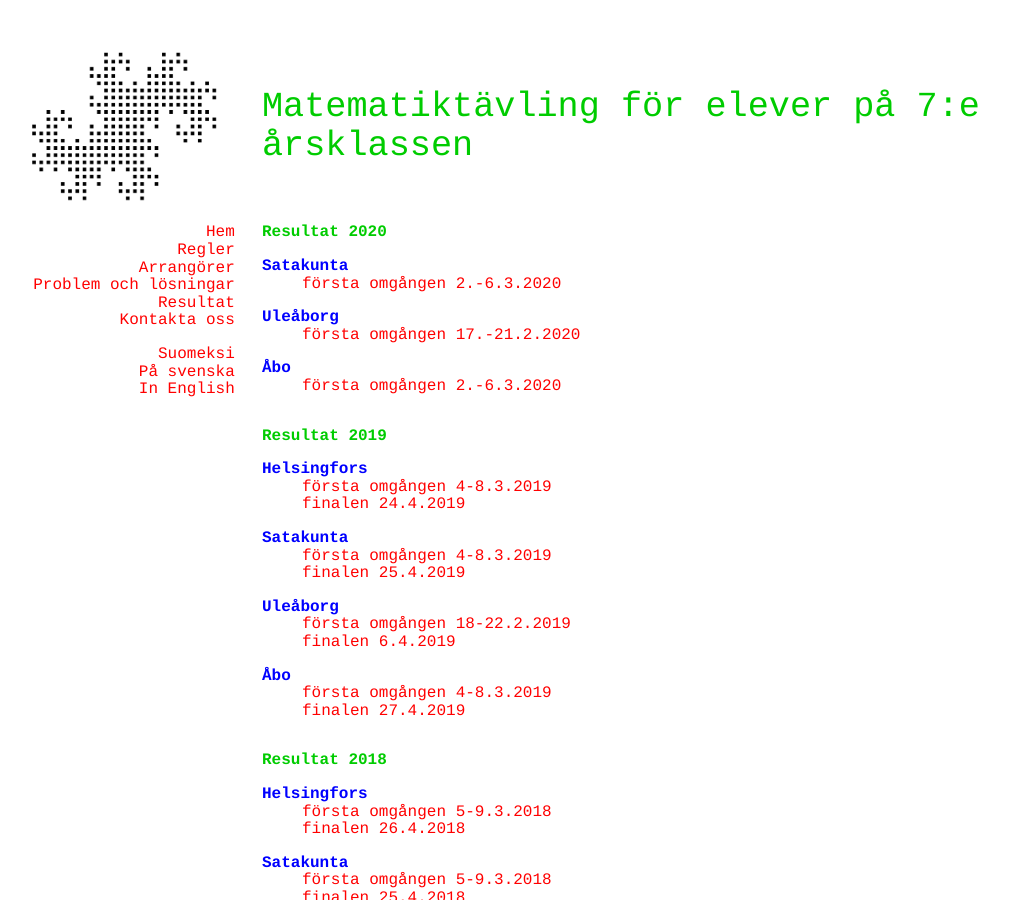
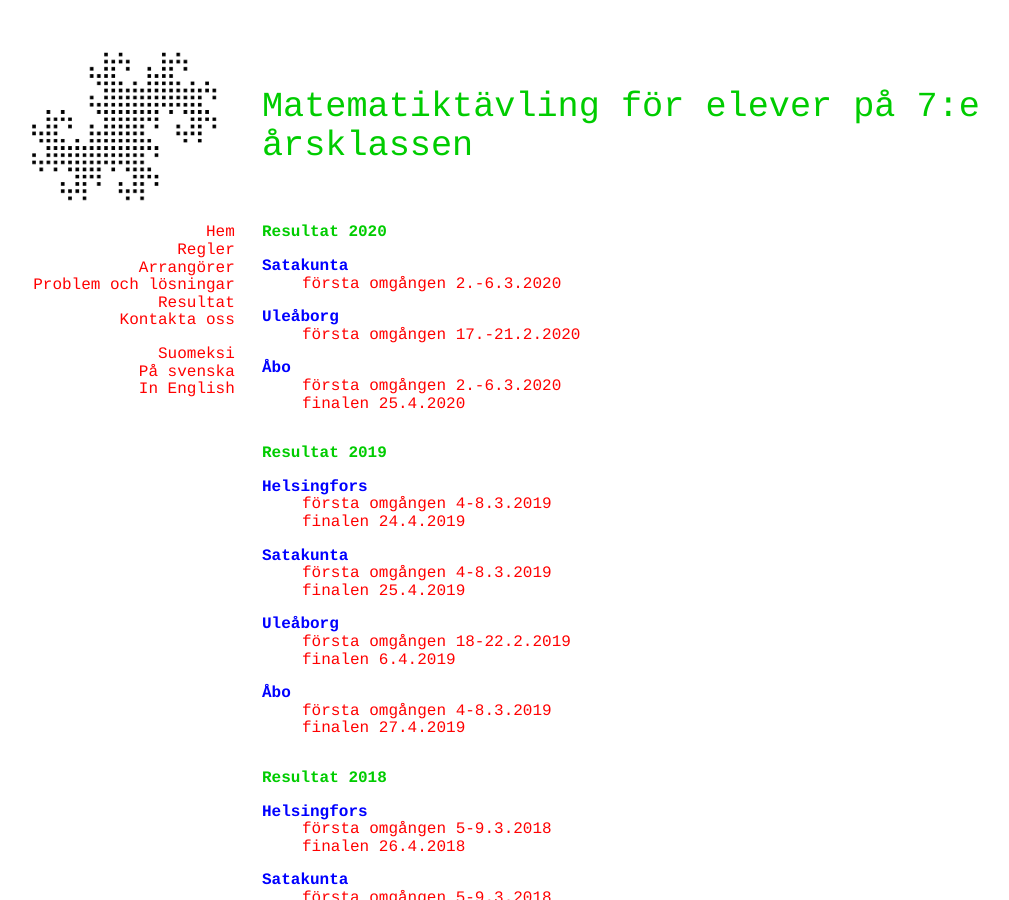
Before and after one commit to matematiikkakilpailut/matematiikkakilpailut.github.io, a Jekyll site: the page built from seiskat/sv/resultat.html, in a window 1280 px wide and 900 px high. Shown: the whole window, without its empty margins (58-1067 px from the left). Built offline with Jekyll 4.4.1, drawn with Linux system fonts in a browser that asks for light colours.

Commit message:
Update resultat.html
turun finaalin tulokset

```diff
--- a/seiskat/sv/resultat.html
+++ b/seiskat/sv/resultat.html
@@ -11,6 +11,7 @@
 	<dd><a href="2020/o_tulokset.pdf">f&ouml;rsta omg&aring;ngen 17.-21.2.2020</a></dd>
 	<dt>&Aring;bo</dt>
 	<dd><a href="2020/t_tulokset.pdf">f&ouml;rsta omg&aring;ngen 2.-6.3.2020</a></dd>
+	<dd><a href="2020/t_f_tulokset.pdf">finalen 25.4.2020</a></dd>
 </dl>
 
 <h2 id="resultat-2019">Resultat 2019</h2>
```
